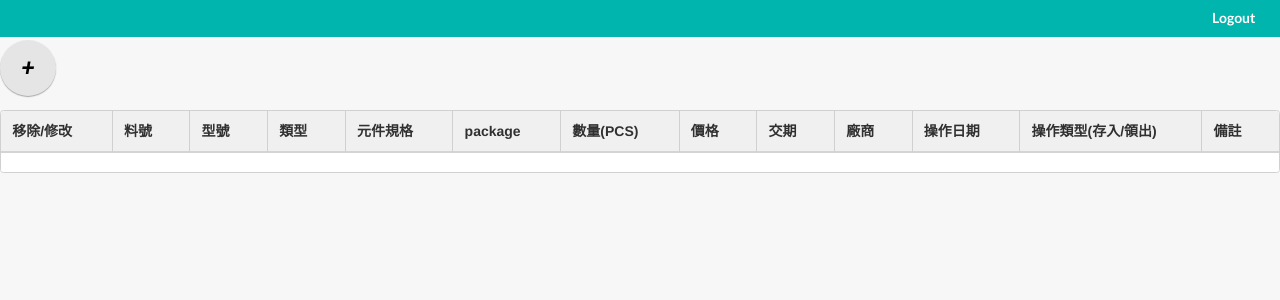
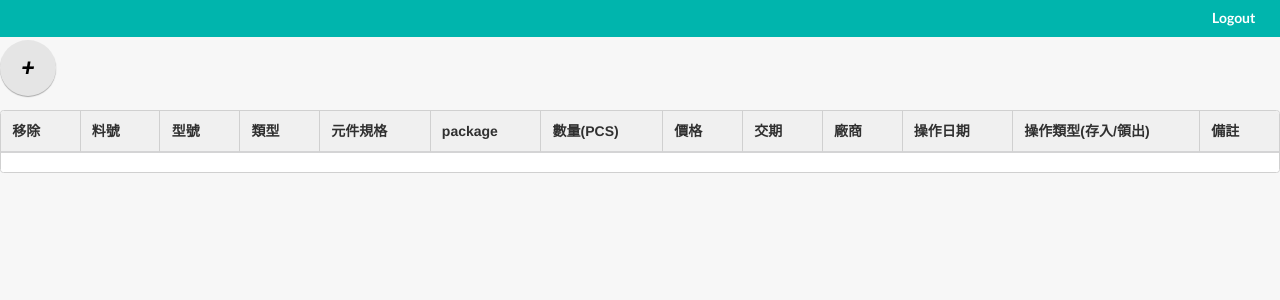
Before and after one commit to yangfengpu/GuSmallStrong, a Flask app: page /bom in a window 1280 px wide. Shown: the top 300 px of the page. Run offline with Flask 2, Linux system fonts and the light colour scheme; the visitor is signed in with stand-in values (Sample User, id 1); data that the repository does not hold is empty; some libraries are stand-ins or nearby versions; some web fonts are replaced.

Commit message:
change port

```diff
--- a/greency/dao2.py
+++ b/greency/dao2.py
@@ -75,7 +75,7 @@ class mongoDao:
             param3 (List[str]): Description of `param3`.
 
         """
-        self.client = MongoClient('localhost', 27017)#27017
+        self.client = MongoClient('localhost', 80)#27017
         self.db = self.client.greency_db
         self.collection = self.db.inventory
 
--- a/greency/templates/data_table2.html
+++ b/greency/templates/data_table2.html
@@ -1,7 +1,7 @@
 <table class="ui sortable celled table" id="bomTable">
   <thead>
     <tr><!--th>ID</th-->
-      <th>移除/修改</th>
+      <th>移除</th>
       <th>料號</th>
       <th>型號</th>
       <th>類型</th>
@@ -20,7 +20,7 @@
     <tr class = {{data[i]["_id"]}}>
       <td class="collapsing">
         <button class="ui red compact circular button delete_data" data_id = {{data[i]["_id"]}} >X</button>
-        <button class="ui green compact circular button edit_data" data_id = {{data[i]["_id"]}} >E</button>
+        <!--button class="ui green compact circular button edit_data" data_id = {{data[i]["_id"]}} >E</button-->
       </td>
       <td>{{data[i]["pn"]}}</td>
       <td>{{data[i]["sn"]}}</td>
```
